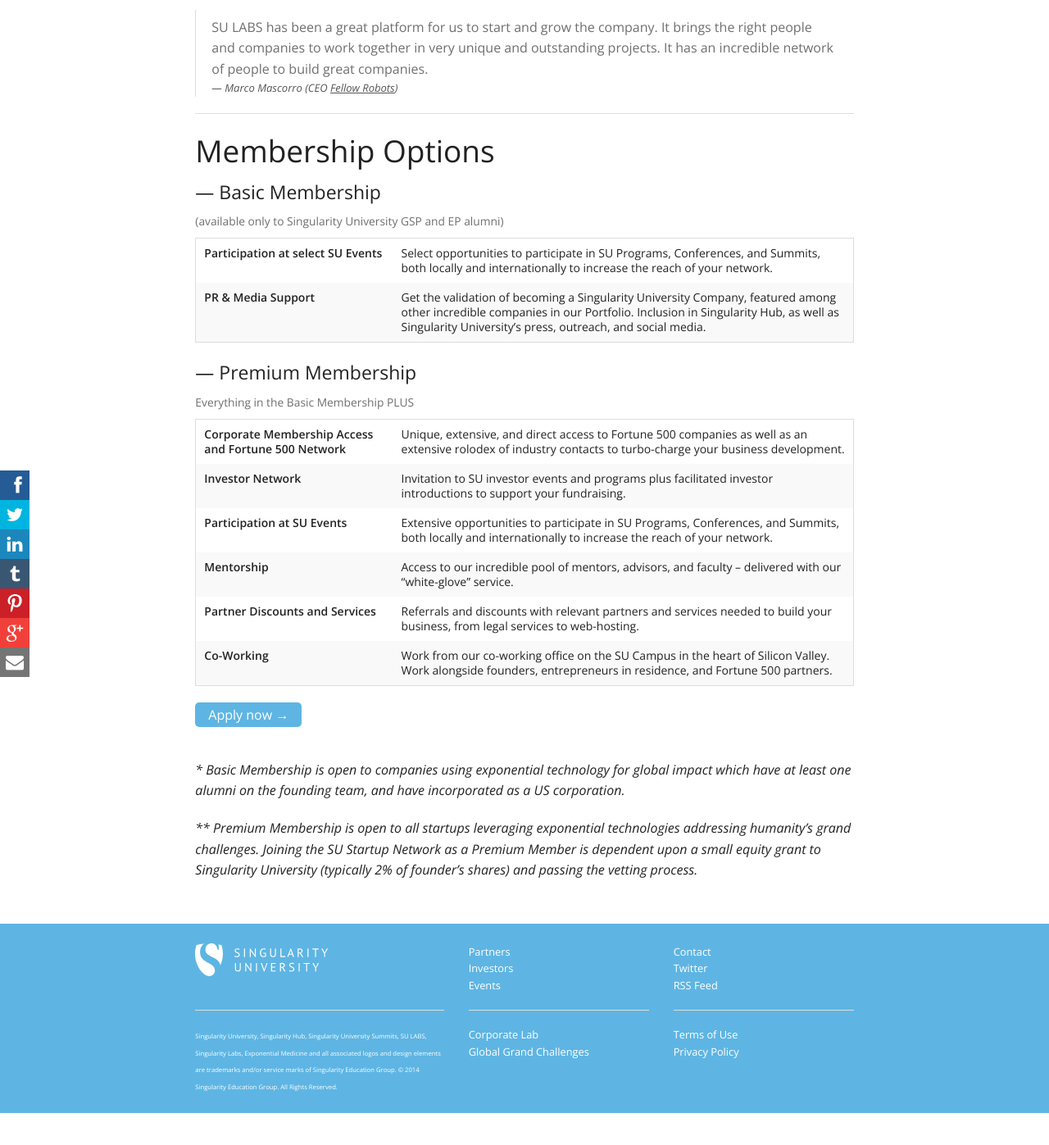
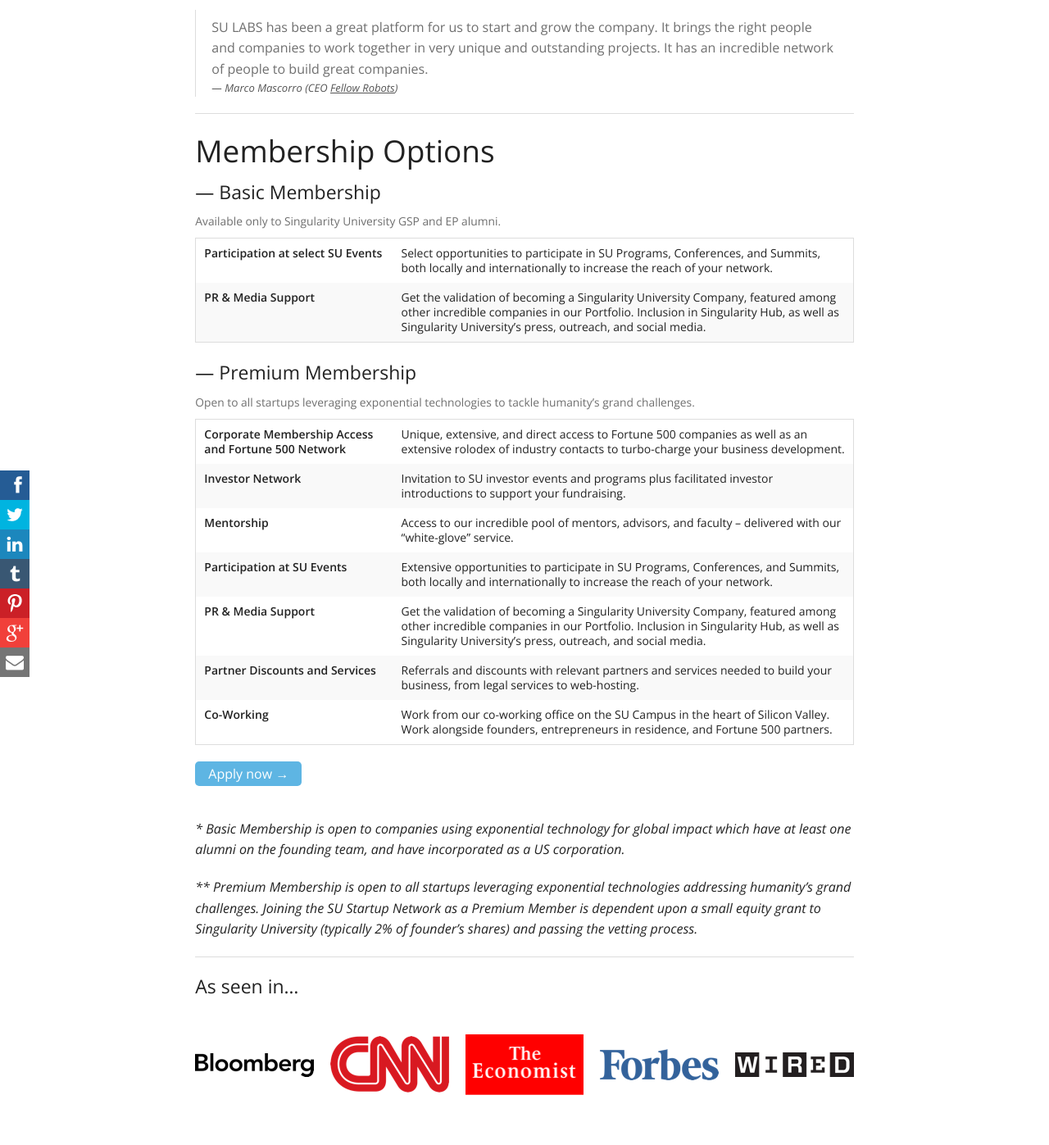
Before and after one commit to SingularityUniversity/startup, a Jekyll site: the page built from su-companies/index.html, in a window 1280 px wide and 1400 px high, scrolled down 915 px. Shown: the top 1397 px of the window at 82% size. Built offline with Jekyll 4.4.1, drawn with Linux system fonts in a browser that asks for light colours; Markdown is read by kramdown in place of the engine named in the settings; before the commit the page ends 2273 px from its top, so only the background shows below that.

Commit message:
added press logos

```diff
--- a/su-companies/index.html
+++ b/su-companies/index.html
@@ -27,7 +27,7 @@
 			<hr>
 
 			<h2>Membership Options</h2>
-			<h4>— Basic Membership<br><small>(available only to Singularity University GSP and EP alumni)</small></h4>
+			<h4>— Basic Membership<br><small>Available only to Singularity University GSP and EP alumni.</small></h4>
 			<table>
 		  	<tbody>
     			<tr>
@@ -40,7 +40,7 @@
     			</tr>
 			  </tbody>
 			</table>
-			<h4>— Premium Membership<br><small>Everything in the Basic Membership PLUS</small></h4>
+			<h4>— Premium Membership<br><small>Open to all startups leveraging exponential technologies to tackle humanity’s grand challenges.</small></h4>
 			<table>
 		  	<tbody>
     			<tr>
@@ -51,14 +51,18 @@
 			      <td><strong>Investor Network</strong></td>
 			      <td>Invitation to SU investor events and programs plus facilitated investor introductions to support your fundraising.</td>
     			</tr>
+          <tr>
+            <td><strong>Mentorship</strong></td>
+            <td>Access to our incredible pool of mentors, advisors, and faculty – delivered with our “white-glove” service.</td>
+          </tr>
    				<tr>
 			      <td><strong>Participation at SU Events</strong></td>
 			      <td>Extensive opportunities to participate in SU Programs, Conferences, and Summits, both locally and internationally to increase the reach of your network.</td>
     			</tr>
-   				<tr>
-			      <td><strong>Mentorship</strong></td>
-			      <td>Access to our incredible pool of mentors, advisors, and faculty – delivered with our “white-glove” service.</td>
-    			</tr>
+          <tr>
+            <td><strong>PR & Media Support</strong></td>
+            <td>Get the validation of becoming a Singularity University Company, featured among other incredible companies in our Portfolio. Inclusion in Singularity Hub, as well as Singularity University’s press, outreach, and social media.</td>
+          </tr>
    				<tr>
 			      <td><strong>Partner Discounts and Services</strong></td>
 			      <td>Referrals and discounts with relevant partners and services needed to build your business, from legal services to web-hosting.</td>
@@ -69,9 +73,24 @@
     			</tr>
 			  </tbody>
 			</table>
+
 			<p><a href="apply.html"><span class="button" id="applyLink">Apply now &rarr;</span></a></p>
+
       <p><em>* Basic Membership is open to companies using exponential technology for global impact which have at least one alumni on the founding team, and have incorporated as a US corporation.</em></p>
       <p><em>** Premium Membership is open to all startups leveraging exponential technologies addressing humanity’s grand challenges. Joining the SU Startup Network as a Premium Member is dependent upon a small equity grant to Singularity University (typically 2% of founder’s shares) and passing the vetting process.</em></p>
+
+      <hr>
+
+      <h4>As seen in…</h4>
+
+      <ul class="small-block-grid-5">
+        <li><img src="/img/press/bloomberg.png"></li>
+        <li><img src="/img/press/cnn.png"></li>
+        <li><img src="/img/press/economist.png"></li>
+        <li><img src="/img/press/forbes.png"></li>
+        <li><img src="/img/press/wired.png"></li>
+      </ul>
+
 		</div>
 	</div>
 </div> <!-- main-content -->
```
Also changed, not shown: img/press/bloomberg.png (added), img/press/cnn.png (added), img/press/economist.png (added), img/press/forbes.png (added), img/press/wired.png (added), 1 other file.
